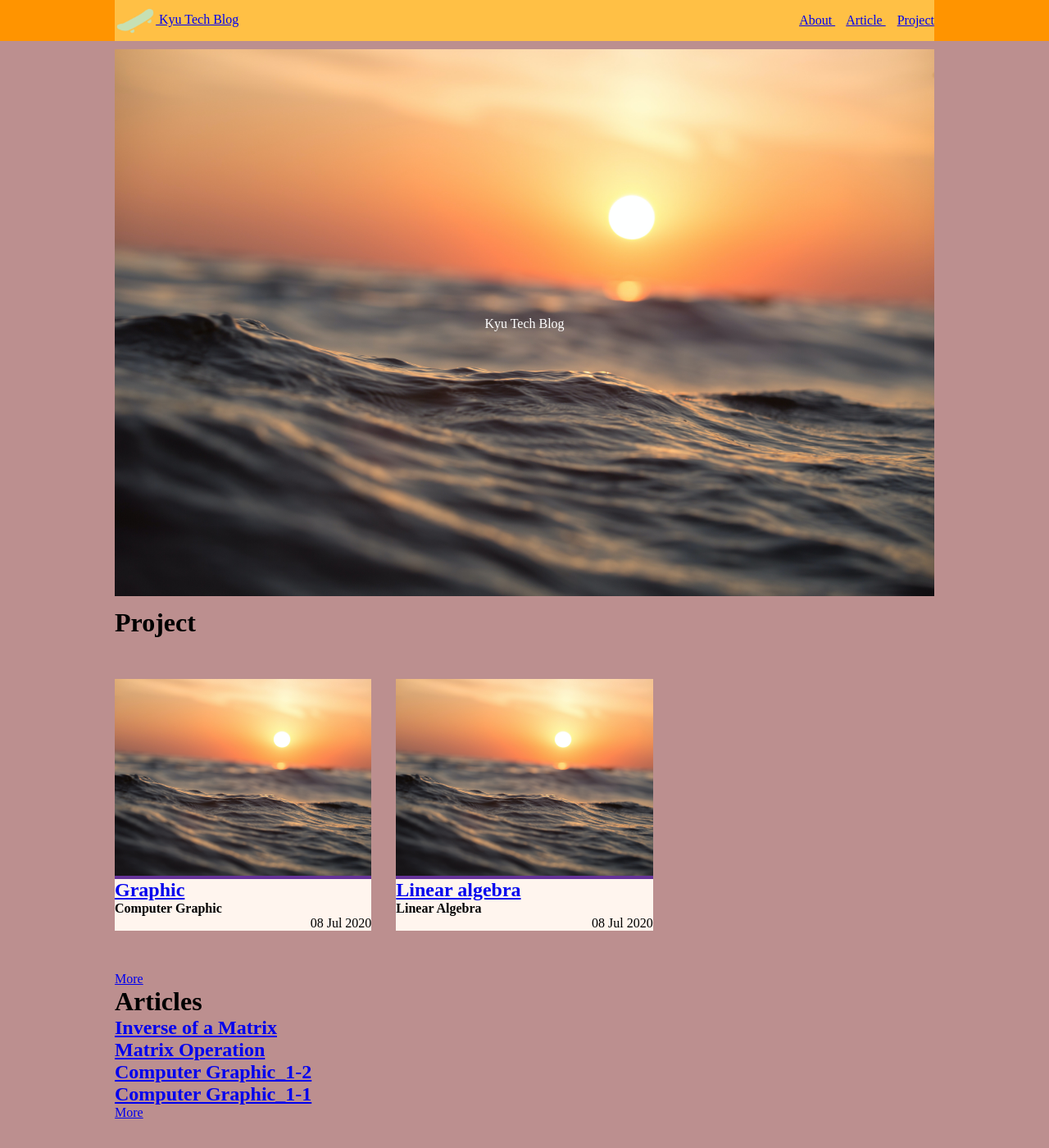
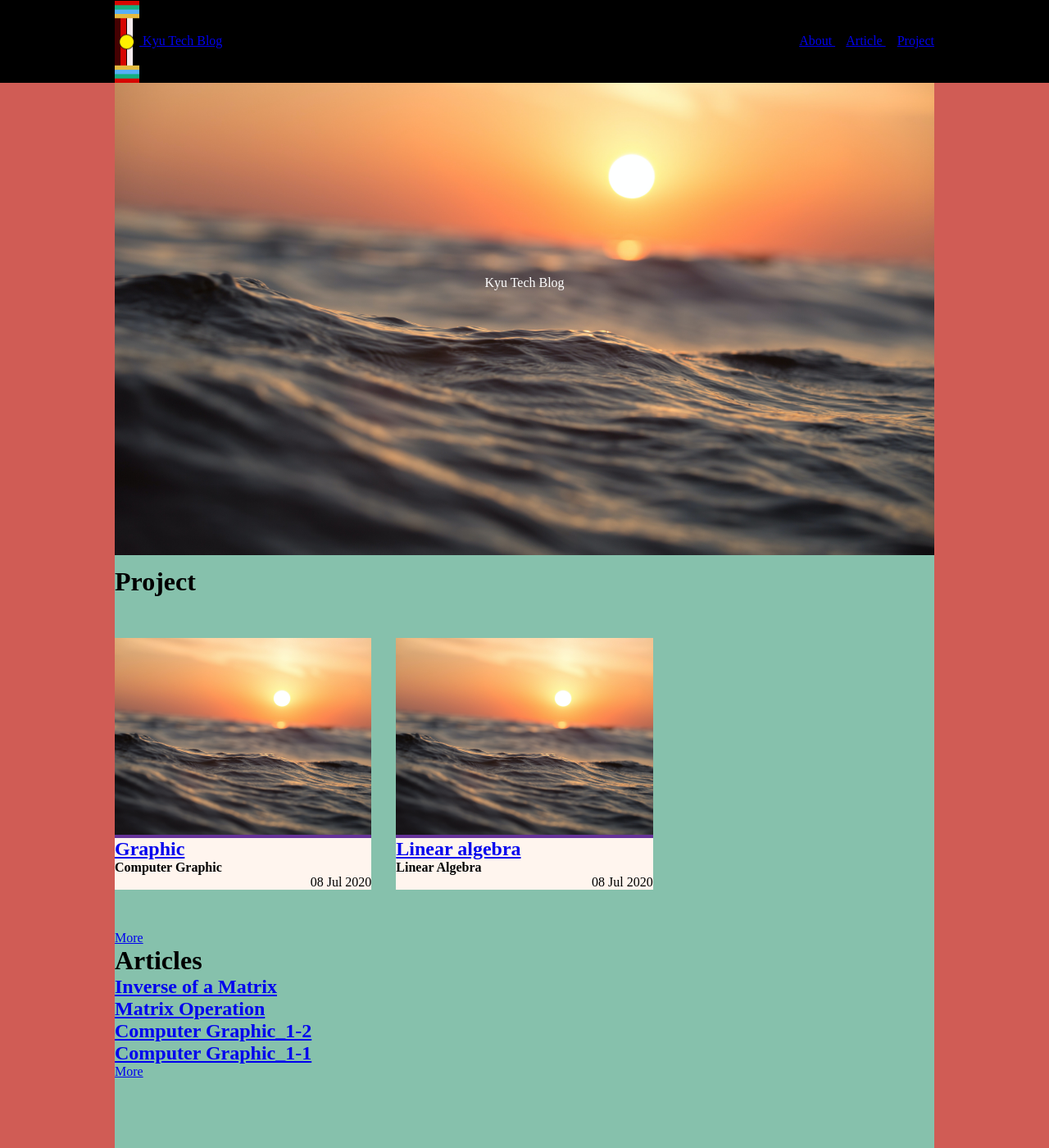
Before and after one commit to J-Kyu/J-Kyu.github.io, a Jekyll site: the page built from index.html, in a window 1280 px wide and 1400 px high. Shown: the whole window at 82% size. Built offline with Jekyll 4.4.1, drawn with Linux system fonts in a browser that asks for light colours.

Commit message:
color 경북궁

```diff
--- a/_sass/header.scss
+++ b/_sass/header.scss
@@ -1,18 +1,26 @@
 %width_auto{ width: 1000px; margin: 0 auto; overflow: hidden;}
 $main_color: #ff9400;
 $sub_color: #ffc045;
-$headeHeight: 50px;
+$headerColor: #000000;
+$headeHeight: 100px;
 
  //#: html에서 id로 가져올 때
  //.: html에서 class로 가져올 때
 .header-menu{
-	background: $main_color;
+
+	background: $headerColor;
+	vertical-align: middle;
+	line-height: $headeHeight;
+
+
+	position: fixed;
+	top: 0;
+	left: 0;
+	right: 0;
+	z-index :99999;
 
 	.header-menu-container{
 		@extend %width_auto;
-		background: $sub_color;
-		// display: flex;
-		// justify-content: space-between;
 
 		.header-item-title{
 			display: inline-block;
--- a/_sass/main.scss
+++ b/_sass/main.scss
@@ -1,25 +1,32 @@
 %width_auto{ width: 1280px; margin: 0 auto; overflow: hidden;}
 $minHeight: 2000px;
+$footerColor: #ECE6CC;
+$pillarColor: #D05C55;
+$windowColor: #86C1AC;
+
 
 *{
   margin: 0;
   padding:0;
 }
 body{
-  background-color: springgreen;
+  background-color: #000000;
 }
 .default-body{
-  background-color: rosybrown;
+  background-color: $pillarColor;
   min-height: $minHeight;
 
 }
 
 .footer{
-  background-color: sienna;
+  // background-color: sienna;
+  background-color: $footerColor;
 }
 
 .body-container{
   @extend %width_auto;
+  min-height: $minHeight;
+  background-color: $windowColor;
 }
 .project-container{
   width: auto;
```
Also changed, not shown: images/logo.png, images/logo1.png (added), 4 other files.
